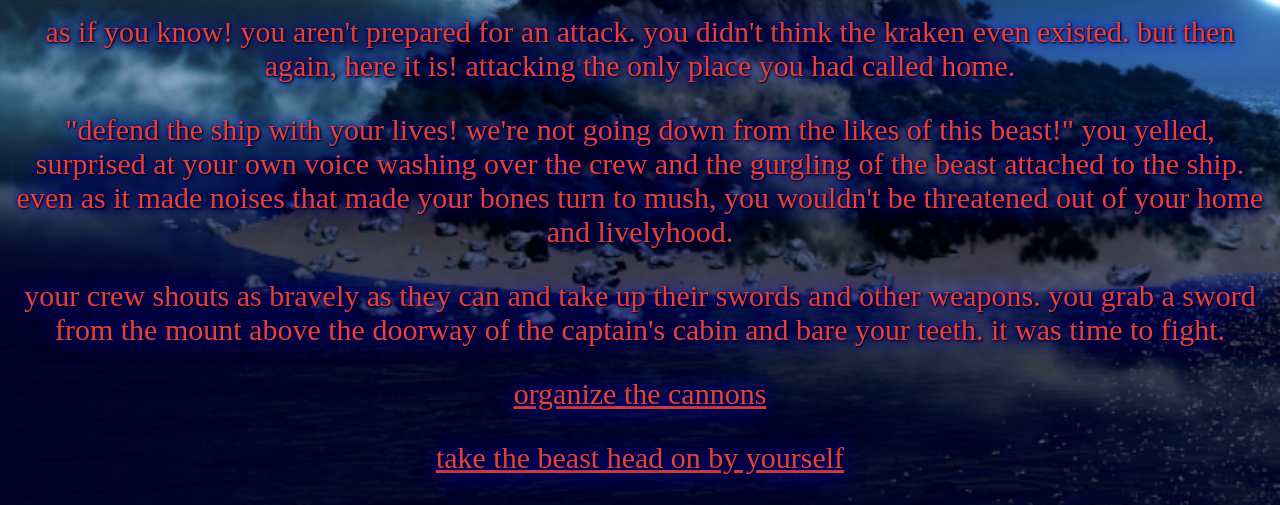
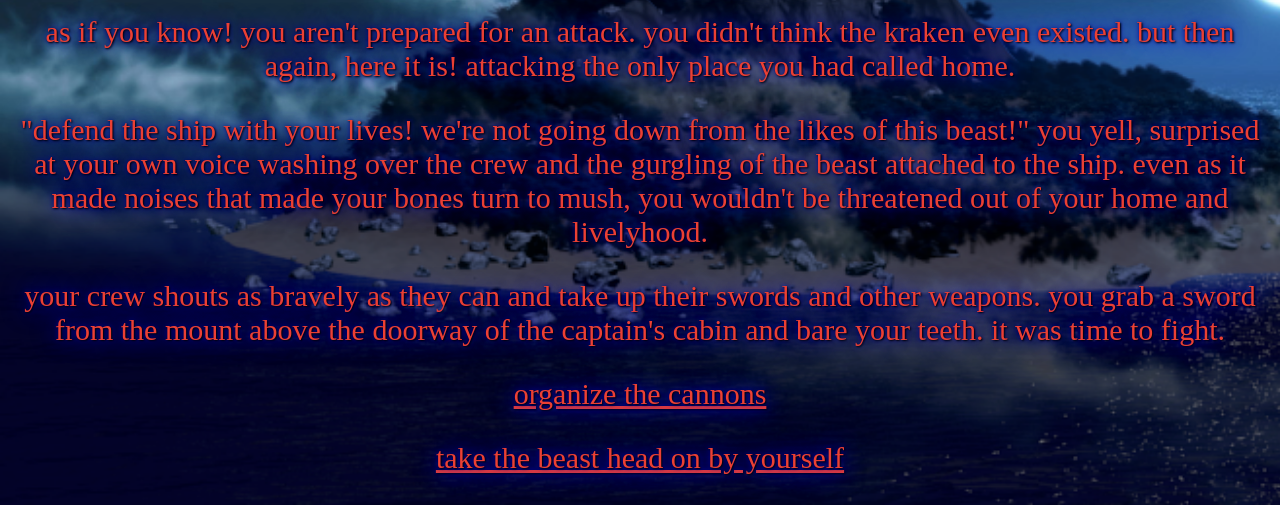
Before and after one commit to meg-charles/onthesea, a plain HTML site: page island.html in a window 1280 px wide. Shown: the part 547-1052 px from the top of the page. Drawn offline with Linux system fonts and the light colour scheme; a web font is replaced by a local one.

Commit message:
Update island.html

```diff
--- a/island.html
+++ b/island.html
@@ -29,7 +29,7 @@
       didn't think the kraken even existed. but then again, here
       it is! attacking the only place you had called home.</p>
     <p>"defend the ship with your lives! we're not going down
-      from the likes of this beast!" you yelled, surprised at
+      from the likes of this beast!" you yell, surprised at
       your own voice washing over the crew and the gurgling
       of the beast attached to the ship. even as it made
       noises that made your bones turn to mush, you wouldn't
```
